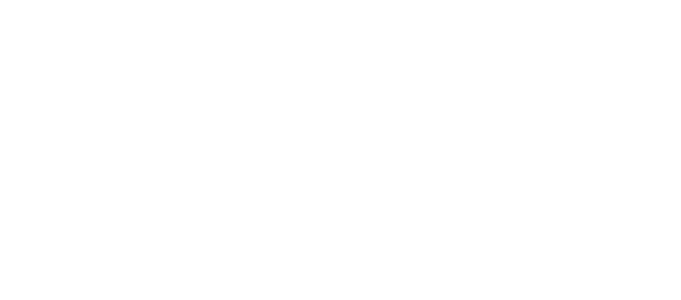
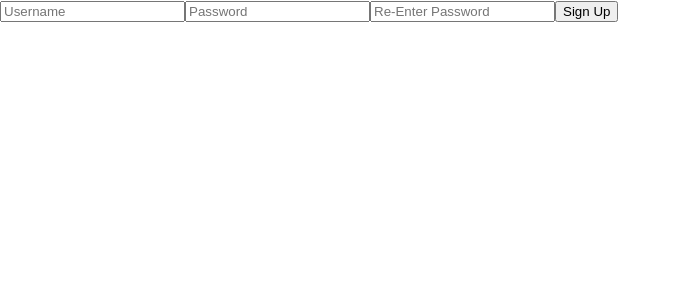
Before and after one commit to moralesdoris880/yaite, a React (Create React App) app in the folder client/: page /signup in a window 1280 px wide. Shown: the top 300 px of the page, without its empty margins (0-681 px from the left). Built offline with nearby package versions, Linux system fonts and the light colour scheme.

Commit message:
signup form elements added

```diff
--- a/client/src/pages/Signup.js
+++ b/client/src/pages/Signup.js
@@ -1,7 +1,12 @@
 function Signup(){
     return(
         <div>
-
+            <form>
+                <input type="text" placeholder="Username" ></input>
+                <input type="text" placeholder="Password" ></input>
+                <input type="text" placeholder="Re-Enter Password" ></input>
+                <input type="submit" value="Sign Up"></input>
+            </form>
         </div>
     );
 }
```
